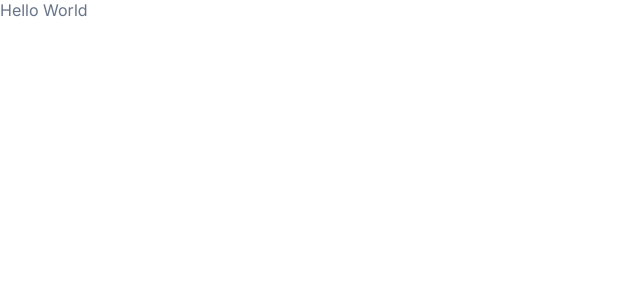
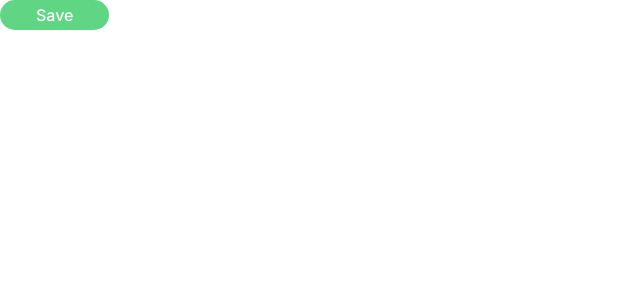
Before and after one commit to MatheusLittig/avatar-uploader, a Next.js app: page / in a window 1280 px wide. Shown: the top 300 px of the page, without its empty margins (0-640 px from the left). Built offline with nearby package versions, Linux system fonts and the light colour scheme.

Commit message:
feat: add button component

```diff
--- a/package.json
+++ b/package.json
@@ -7,6 +7,7 @@
     "build": "next build",
     "start": "next start",
     "lint": "next lint",
+    "test": "jest --coverage",
     "storybook": "start-storybook -p 6006"
   },
   "devDependencies": {
@@ -14,6 +15,7 @@
     "@commitlint/cli": "^15.0.0",
     "@commitlint/config-conventional": "^15.0.0",
     "@testing-library/jest-dom": "^5.16.1",
+    "@testing-library/react": "^12.1.2",
     "@types/react": "^17.0.37",
     "babel-jest": "^27.4.5",
     "eslint": "^8.4.1",
@@ -22,6 +24,7 @@
     "eslint-plugin-prettier": "^4.0.0",
     "husky": "^7.0.4",
     "jest": "^27.4.5",
+    "jest-stitches": "^1.0.4",
     "prettier": "^2.5.1",
     "typescript": "^4.5.4"
   },
--- /dev/null
+++ b/src/components/elements/button/index.ts
@@ -0,0 +1,37 @@
+import { styled } from '@stitches/react';
+
+export const Button = styled('button', {
+  padding: '5px 36px',
+  borderRadius: '20px',
+  border: 'none',
+
+  fontSize: '$2',
+  fontWeight: '500',
+
+  transition: 'all 0.2s ease-in-out',
+
+  variants: {
+    type: {
+      filled: {
+        background: '$green',
+        color: '$white',
+
+        '&:hover': {
+          background: '$high_green',
+        },
+      },
+      transparent: {
+        background: 'transparent',
+        color: '$green',
+
+        '&:hover': {
+          background: '$low_green',
+        },
+      },
+    },
+  },
+
+  defaultVariants: {
+    type: 'filled',
+  },
+});
--- /dev/null
+++ b/src/components/elements/index.ts
@@ -0,0 +1 @@
+export * from './button';
--- a/src/core/views/Home/index.tsx
+++ b/src/core/views/Home/index.tsx
@@ -1,3 +1,5 @@
+import { Button } from '@/components/elements';
+
 export const HomeView = () => {
-  return <div>Hello World</div>;
+  return <Button type="filled">Save</Button>;
 };
--- a/src/pages/_document.tsx
+++ b/src/pages/_document.tsx
@@ -12,7 +12,7 @@ export default class Document extends NextDocument {
           />
           <link rel="preconnect" href="https://fonts.gstatic.com" />
           <link
-            href="https://fonts.googleapis.com/css2?family=Inter:wght@400;700;900&display=swap"
+            href="https://fonts.googleapis.com/css2?family=Inter:wght@400;500;700;900&display=swap"
             rel="stylesheet"
           />
           <link rel="shortcut icon" href="/svgs/favicon.svg" type="image/svg" />
--- a/stitches.config.js
+++ b/stitches.config.js
@@ -1,6 +1,6 @@
 import { createStitches } from '@stitches/react'
 
-export const { styled, getCssText, globalCss, createTheme } = createStitches({
+export const { styled, globalCss, getCssText, createTheme } = createStitches({
   theme: {
     colors: {
       //mutable
@@ -8,24 +8,16 @@ export const { styled, getCssText, globalCss, createTheme } = createStitches({
       text: '#677489',
 
       //unmutables
+      white: '#FFFFFF',
       gray: '#C3CBD5',
-      red: '#FF4545',
-      blue: '#36A3FF',
-      yellow: '#FFD644',
-      green: '#28DF99',
-      orange: '#FFA400',
-      header_gradient: 'linear-gradient(to right, #101010, #151515)',
+      green: '#60d685',
 
       //low-scale
-      low_red: '#2a1c1c',
       low_gray: '#F2F5F8',
-      low_green: '#172922',
-      low_yellow: '#393528',
-      low_purple: '#332b36',
-      low_pink: '#F05454',
-      low_orange: '#393028',
-      low_cyan: '#293539',
-      low_blue: '#15202b',
+      low_green: 'rgba(96,214,133,0.1)',
+
+      //high-scale
+      high_green: '#469F62',
     },
     fontSizes: {
       1: '12px',
```
Also changed, not shown: jest.config.js (added, +11 -0 lines), .babelrc (added), .jest/jest.setup.ts (added), 2 other files (tests, documents, lock files or other folders).
